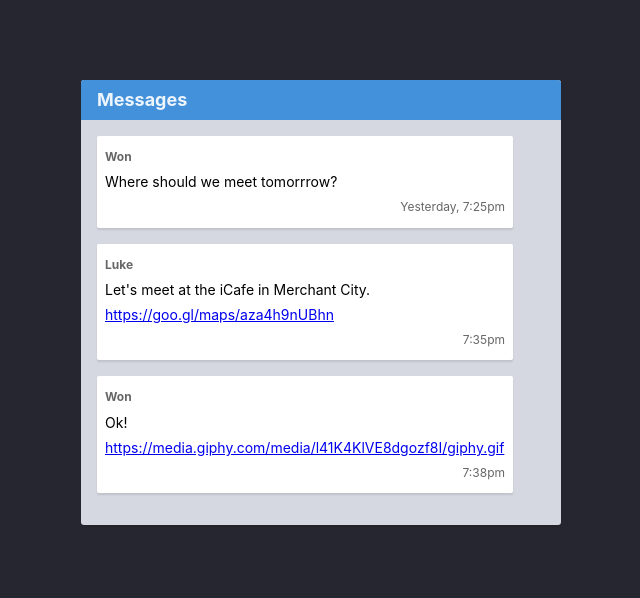
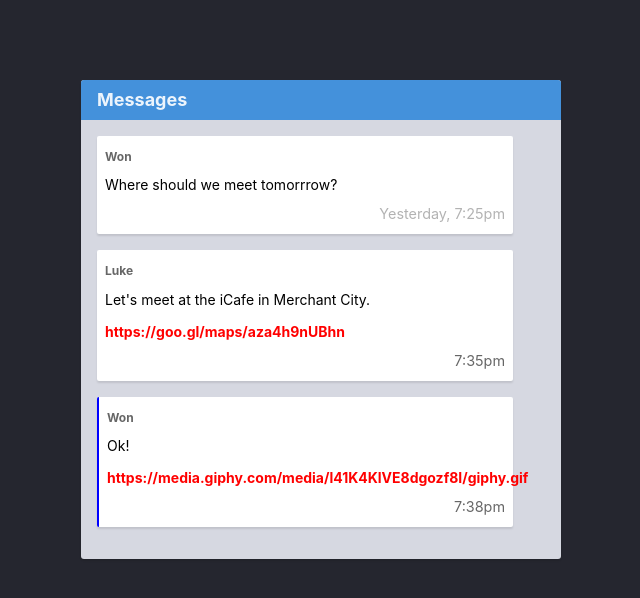
Before and after one commit to zaynab-abdelnabi/HTML-CSS-GIT, a website: page part-1/6-css-properties/index.html in a window 1280 px wide. Shown: the whole page, without its empty margins (319-959 px from the left). Drawn offline with Linux system fonts and the light colour scheme.

Commit message:
Completed 6-css-properties exercise

```diff
--- a/part-1/6-css-properties/styles.css
+++ b/part-1/6-css-properties/styles.css
@@ -1 +1,23 @@
 /* Add your CSS code below */
+
+.link {
+  color: red;
+  font-weight: bold;
+  text-decoration: none;
+}
+
+.message__time {
+  font-size: 0.9rem;
+}
+
+.message--unread {
+  border-left: 2px solid blue;
+}
+
+.message__time--old {
+  opacity: 0.5;
+}
+
+.message__content {
+  line-height: 2rem;
+}
```
